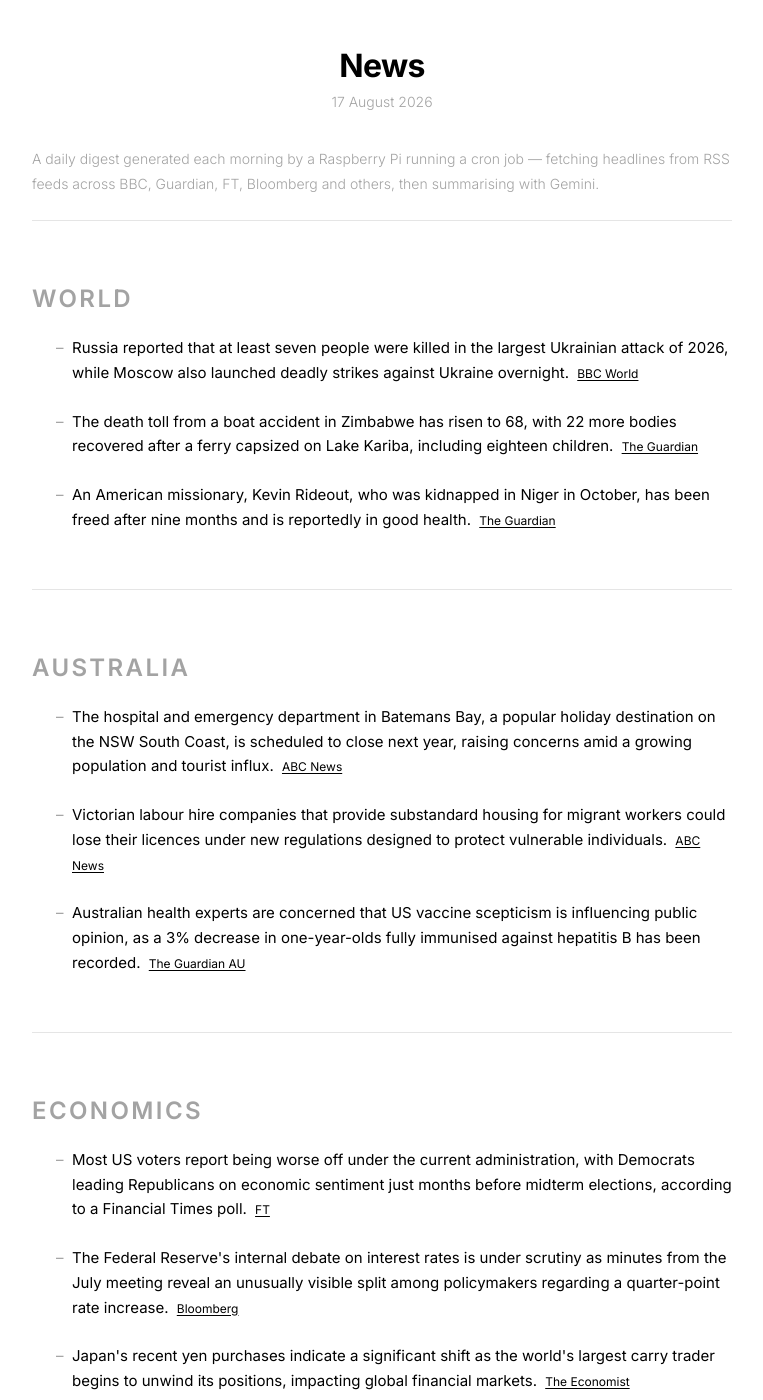
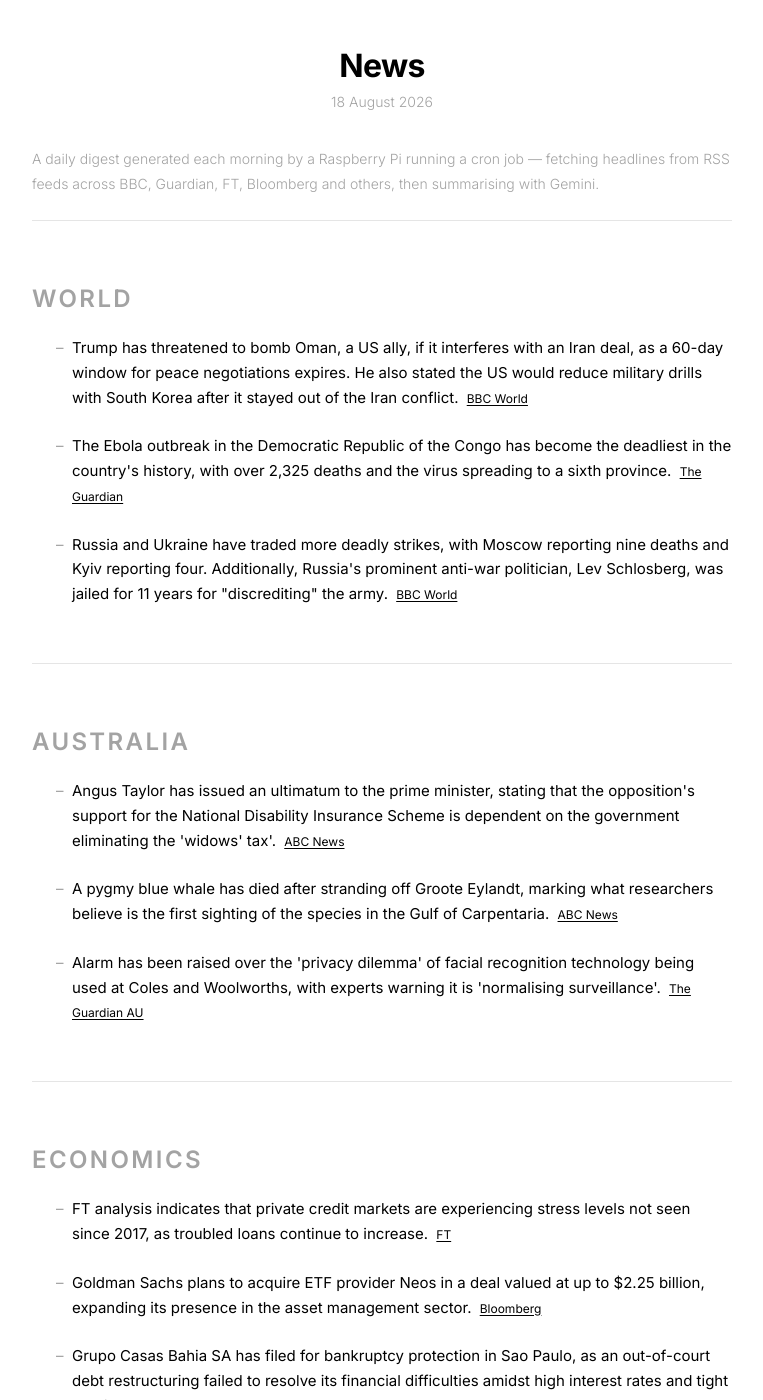
Before and after one commit to s-jac/s-jac.github.io, a Jekyll site: the page built from projects/news.html, in a window 1280 px wide and 1400 px high. Shown: the whole window, without its empty margins (258-1021 px from the left). Built offline with Jekyll 4.4.1, drawn with Linux system fonts in a browser that asks for light colours; some of the changed text lies outside the part shown.

Commit message:
daily news update 18 August 2026

```diff
--- a/_data/news.json
+++ b/_data/news.json
@@ -1,24 +1,24 @@
 {
-  "date": "17 August 2026",
-  "generated_at": "2026-08-16T21:00:27.112797+00:00",
+  "date": "18 August 2026",
+  "generated_at": "2026-08-17T21:00:27.586959+00:00",
   "sections": [
     {
       "heading": "World",
       "bullets": [
         {
-          "text": "Russia reported that at least seven people were killed in the largest Ukrainian attack of 2026, while Moscow also launched deadly strikes against Ukraine overnight.",
+          "text": "Trump has threatened to bomb Oman, a US ally, if it interferes with an Iran deal, as a 60-day window for peace negotiations expires. He also stated the US would reduce military drills with South Korea after it stayed out of the Iran conflict.",
           "source": "BBC World",
           "url": "https://www.bbc.com/news/world"
         },
         {
-          "text": "The death toll from a boat accident in Zimbabwe has risen to 68, with 22 more bodies recovered after a ferry capsized on Lake Kariba, including eighteen children.",
+          "text": "The Ebola outbreak in the Democratic Republic of the Congo has become the deadliest in the country's history, with over 2,325 deaths and the virus spreading to a sixth province.",
           "source": "The Guardian",
           "url": "https://www.theguardian.com"
         },
         {
-          "text": "An American missionary, Kevin Rideout, who was kidnapped in Niger in October, has been freed after nine months and is reportedly in good health.",
-          "source": "The Guardian",
-          "url": "https://www.theguardian.com"
+          "text": "Russia and Ukraine have traded more deadly strikes, with Moscow reporting nine deaths and Kyiv reporting four. Additionally, Russia's prominent anti-war politician, Lev Schlosberg, was jailed for 11 years for \"discrediting\" the army.",
+          "source": "BBC World",
+          "url": "https://www.bbc.com/news/world"
         }
       ]
     },
@@ -26,17 +26,17 @@
       "heading": "Australia",
       "bullets": [
         {
-          "text": "The hospital and emergency department in Batemans Bay, a popular holiday destination on the NSW South Coast, is scheduled to close next year, raising concerns amid a growing population and tourist influx.",
+          "text": "Angus Taylor has issued an ultimatum to the prime minister, stating that the opposition's support for the National Disability Insurance Scheme is dependent on the government eliminating the 'widows' tax'.",
           "source": "ABC News",
           "url": "https://www.abc.net.au/news"
         },
         {
-          "text": "Victorian labour hire companies that provide substandard housing for migrant workers could lose their licences under new regulations designed to protect vulnerable individuals.",
+          "text": "A pygmy blue whale has died after stranding off Groote Eylandt, marking what researchers believe is the first sighting of the species in the Gulf of Carpentaria.",
           "source": "ABC News",
           "url": "https://www.abc.net.au/news"
         },
         {
-          "text": "Australian health experts are concerned that US vaccine scepticism is influencing public opinion, as a 3% decrease in one-year-olds fully immunised against hepatitis B has been recorded.",
+          "text": "Alarm has been raised over the 'privacy dilemma' of facial recognition technology being used at Coles and Woolworths, with experts warning it is 'normalising surveillance'.",
           "source": "The Guardian AU",
           "url": "https://www.theguardian.com/au"
         }
@@ -46,19 +46,19 @@
       "heading": "Economics",
       "bullets": [
         {
-          "text": "Most US voters report being worse off under the current administration, with Democrats leading Republicans on economic sentiment just months before midterm elections, according to a Financial Times poll.",
+          "text": "FT analysis indicates that private credit markets are experiencing stress levels not seen since 2017, as troubled loans continue to increase.",
           "source": "FT",
           "url": "https://www.ft.com"
         },
         {
-          "text": "The Federal Reserve's internal debate on interest rates is under scrutiny as minutes from the July meeting reveal an unusually visible split among policymakers regarding a quarter-point rate increase.",
+          "text": "Goldman Sachs plans to acquire ETF provider Neos in a deal valued at up to $2.25 billion, expanding its presence in the asset management sector.",
           "source": "Bloomberg",
           "url": "https://www.bloomberg.com/markets"
         },
         {
-          "text": "Japan's recent yen purchases indicate a significant shift as the world's largest carry trader begins to unwind its positions, impacting global financial markets.",
-          "source": "The Economist",
-          "url": "https://www.economist.com/finance-and-economics"
+          "text": "Grupo Casas Bahia SA has filed for bankruptcy protection in Sao Paulo, as an out-of-court debt restructuring failed to resolve its financial difficulties amidst high interest rates and tight credit.",
+          "source": "Bloomberg",
+          "url": "https://www.bloomberg.com/markets"
         }
       ]
     }
```
